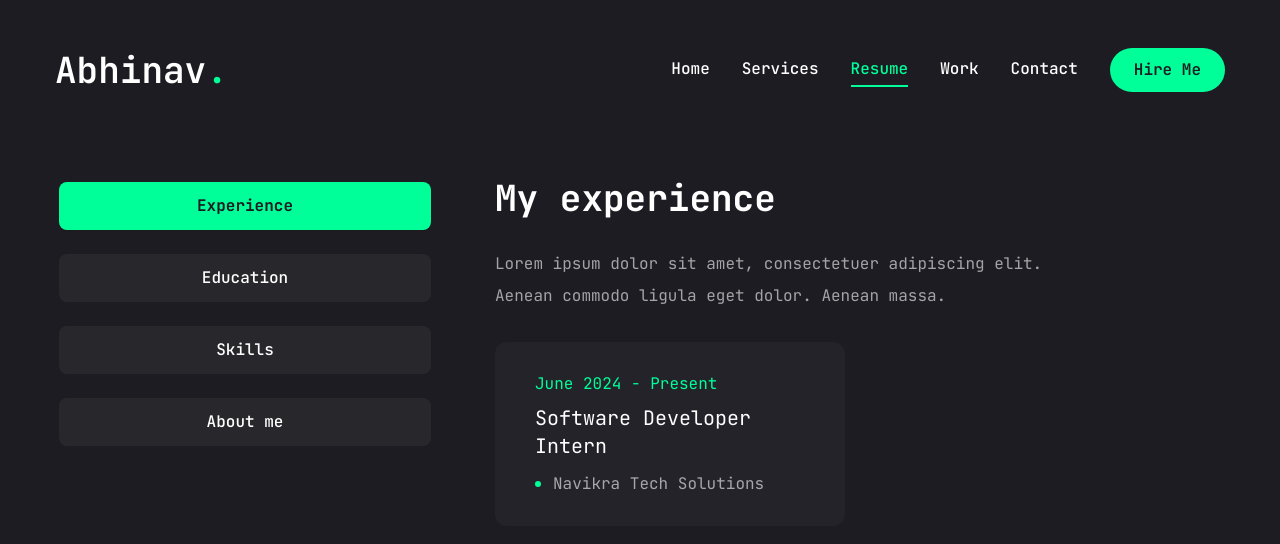
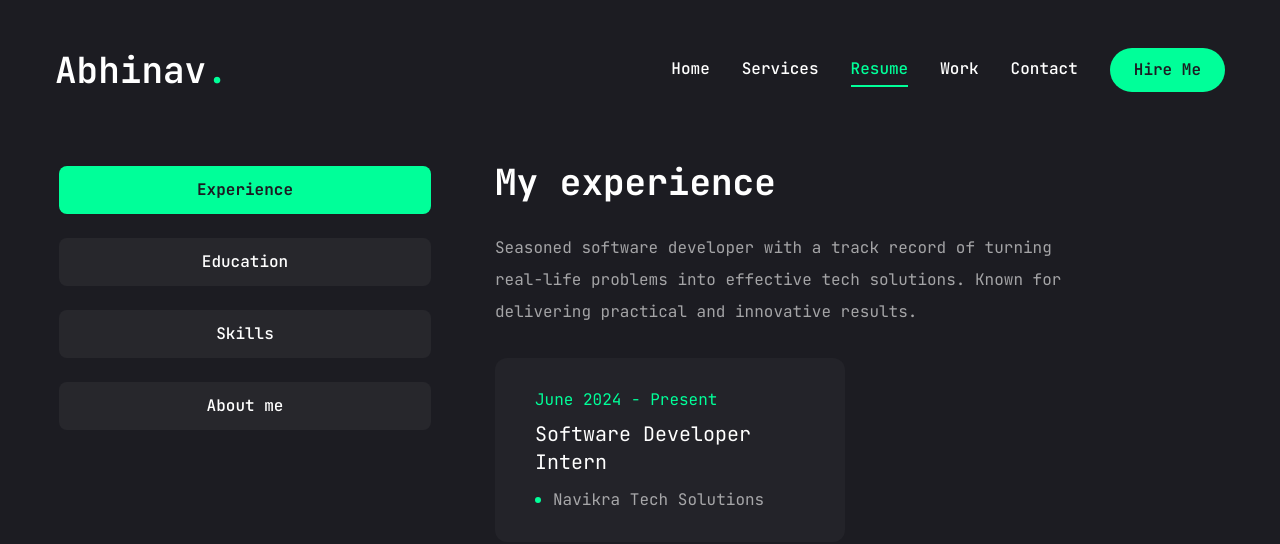
Before and after one commit to Abhin4vKumar/portfolio, a Next.js app: page /resume in a window 1280 px wide. Shown: the top 544 px of the page. Built offline with nearby package versions, Linux system fonts and the light colour scheme.

Commit message:
Updated Details

```diff
--- a/app/resume/page.jsx
+++ b/app/resume/page.jsx
@@ -6,7 +6,7 @@ import {SiTailwindcss , SiNextdotjs , SiMongodb , SiMysql , SiRedux , SiExpress
 
 const about = {
   title:'About me',
-  Description:"Lorem ipsum dolor sit amet, consectetuer adipiscing elit. Aenean commodo ligula eget dolor. Aenean massa.",
+  Description:"Hello! I’m Abhinav Kumar, a software developer passionate about turning real-life problems into tech solutions. With a keen eye for identifying challenges and a knack for innovation, I thrive on creating effective and practical software solutions. Let's connect and explore how technology can address your needs!",
   info:[
     {fieldName:"Name",fieldValue:"Abhinav Kumar"},
     {fieldName:"Phone",fieldValue:"(+91) 9560197101"},
@@ -20,7 +20,7 @@ const about = {
 const experience = {
   icon:'/assets/resume/badge.svg',
   title:'My experience',
-  description:"Lorem ipsum dolor sit amet, consectetuer adipiscing elit. Aenean commodo ligula eget dolor. Aenean massa.",
+  description:"Seasoned software developer with a track record of turning real-life problems into effective tech solutions. Known for delivering practical and innovative results.",
   items:[
     {
       company: "Navikra Tech Solutions",
@@ -33,7 +33,7 @@ const experience = {
 const education = {
   icon:'/assets/resume/cap.svg',
   title:'My education',
-  description:"Lorem ipsum dolor sit amet, consectetuer adipiscing elit. Aenean commodo ligula eget dolor. Aenean massa.",
+  description:"Strong educational background supporting my expertise in software development and problem-solving.",
   items:[
     {
       institution: "Delhi Technological University",
@@ -59,7 +59,7 @@ const education = {
 
 const skills = {
   title:"My Skills",
-  description:"Lorem ipsum dolor sit amet, consectetuer adipiscing elit. Aenean commodo ligula eget dolor. Aenean massa.",
+  description:"Proficient in a range of technologies and techniques, enabling me to develop effective solutions and tackle diverse challenges.",
   skillList:[
     {
       icon: <SiCplusplus />,
```
